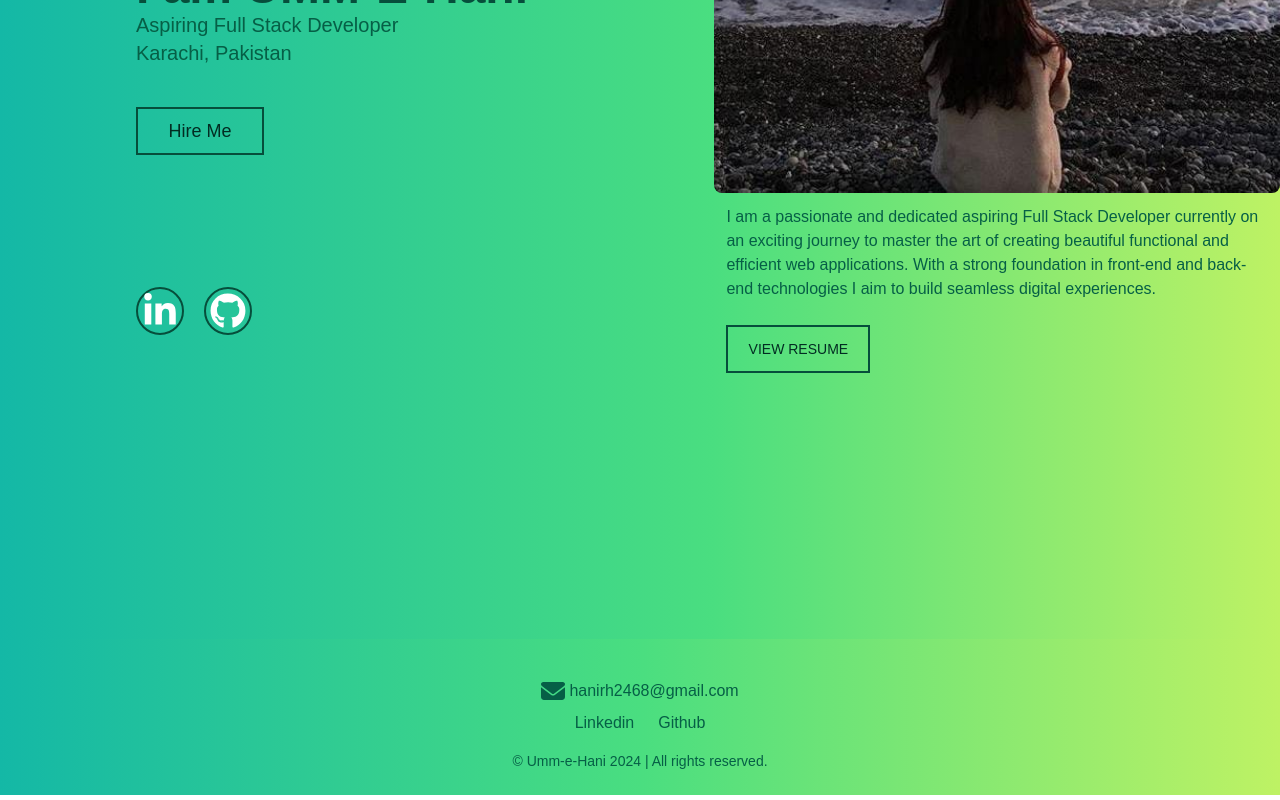
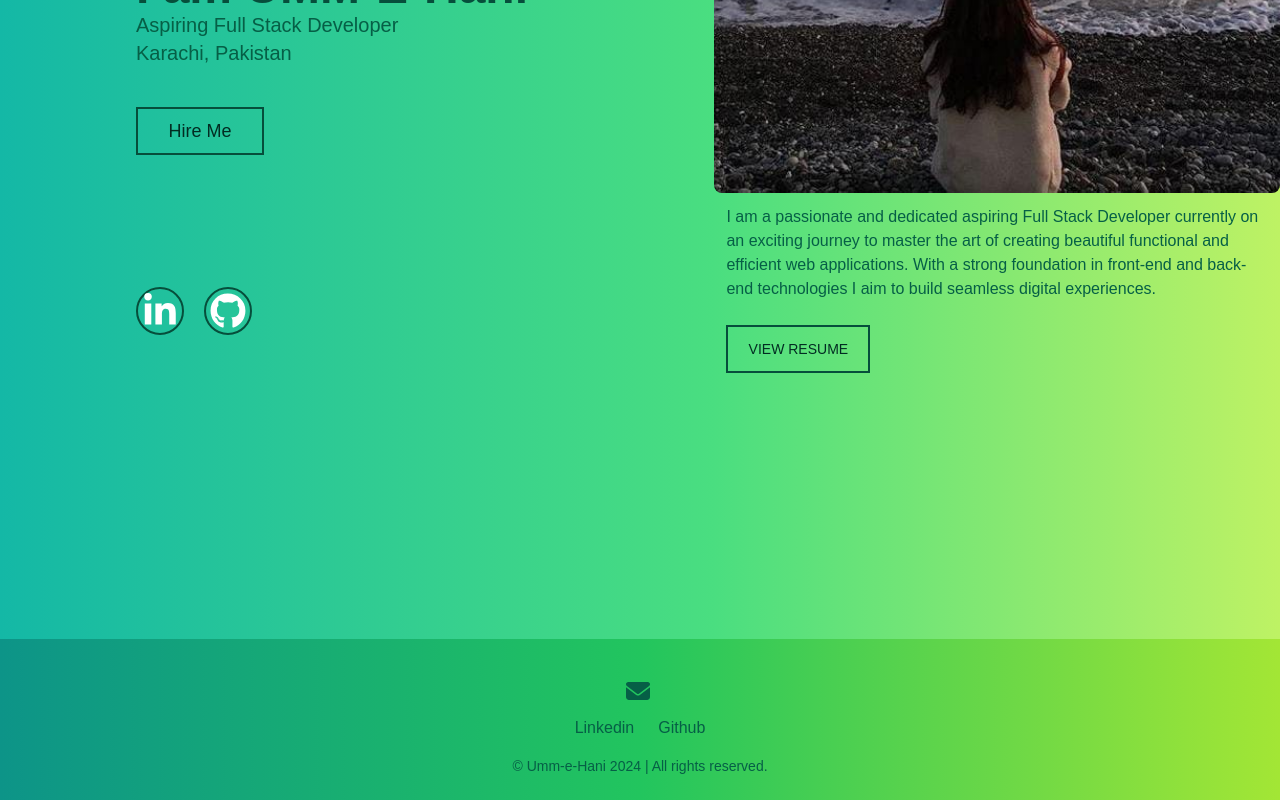
Before and after one commit to Umm-e-Hani02/portfolio-using-next-js-with-tailwind-CSS-milestone2, a Next.js app: page / in a window 1280 px wide. Shown: the part 241-1041 px from the top of the page. Built offline with nearby package versions, Linux system fonts and the light colour scheme.

Commit message:
Update Footer.tsx

```diff
--- a/src/app/components/Footer.tsx
+++ b/src/app/components/Footer.tsx
@@ -3,11 +3,13 @@ import { faEnvelope } from "@fortawesome/free-solid-svg-icons";
 import Link from "next/link";
 export default function Footer(){
     return(
-        <footer className="bg-gradient-to-r from-teal-500 via-green-400 to-lime-300 text-white p-6 text-center">
+        <footer className="bg-gradient-to-r from-teal-600 via-green-500 to-lime-400 text-white p-6 text-center">
             <div className="mt-4">
                 <p className="flex items-center justify-center mb-2 text-emerald-800">
-                <FontAwesomeIcon icon={faEnvelope} className="h-6 mr-1 " />
-                hanirh2468@gmail.com
+                    <Link href="mailto:hanirh2468@gmail.com">
+                    <FontAwesomeIcon icon={faEnvelope} className="h-6 mr-1 " />
+                    </Link>
+
                 </p>
                 <Link href="https://www.linkedin.com/in/umm-e-hani-400b812b4?utm_source=share&utm_campaign=share_via&utm_content=profile&utm_medium=android_app" target="_blank" className="mx-3 text-emerald-800">Linkedin</Link>
                 <Link href="https://github.com/Umm-e-Hani02" target="_blank" className="mx-3 text-emerald-800">Github</Link>
```
